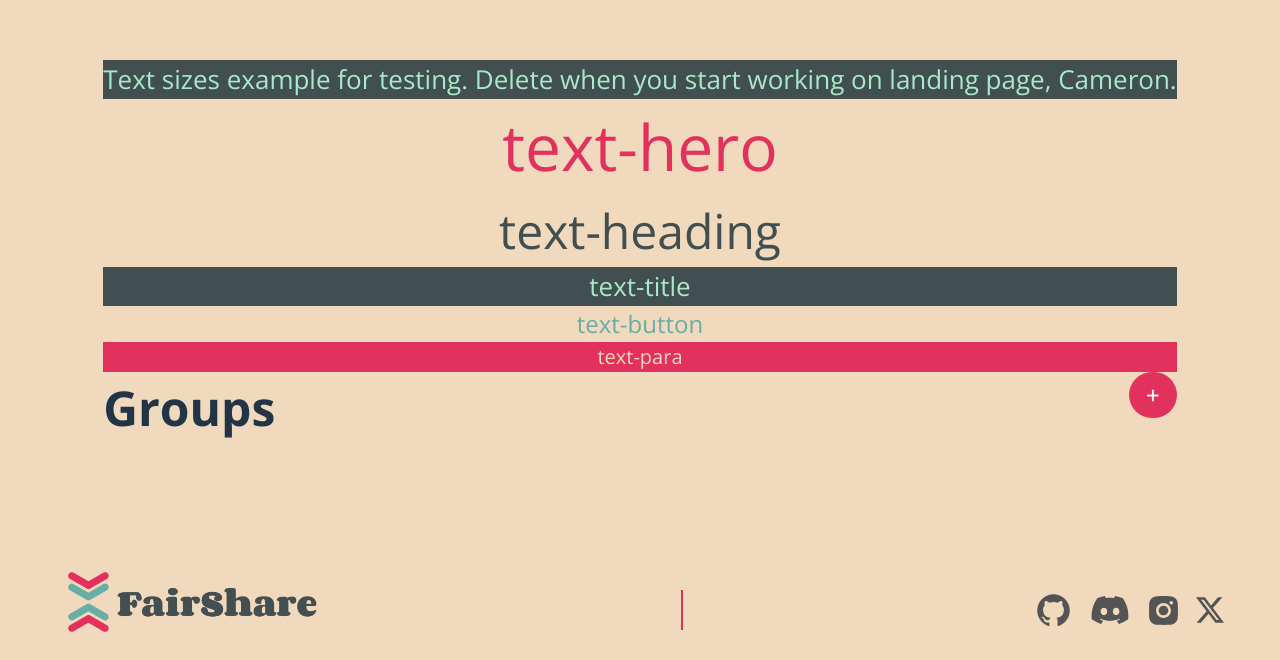
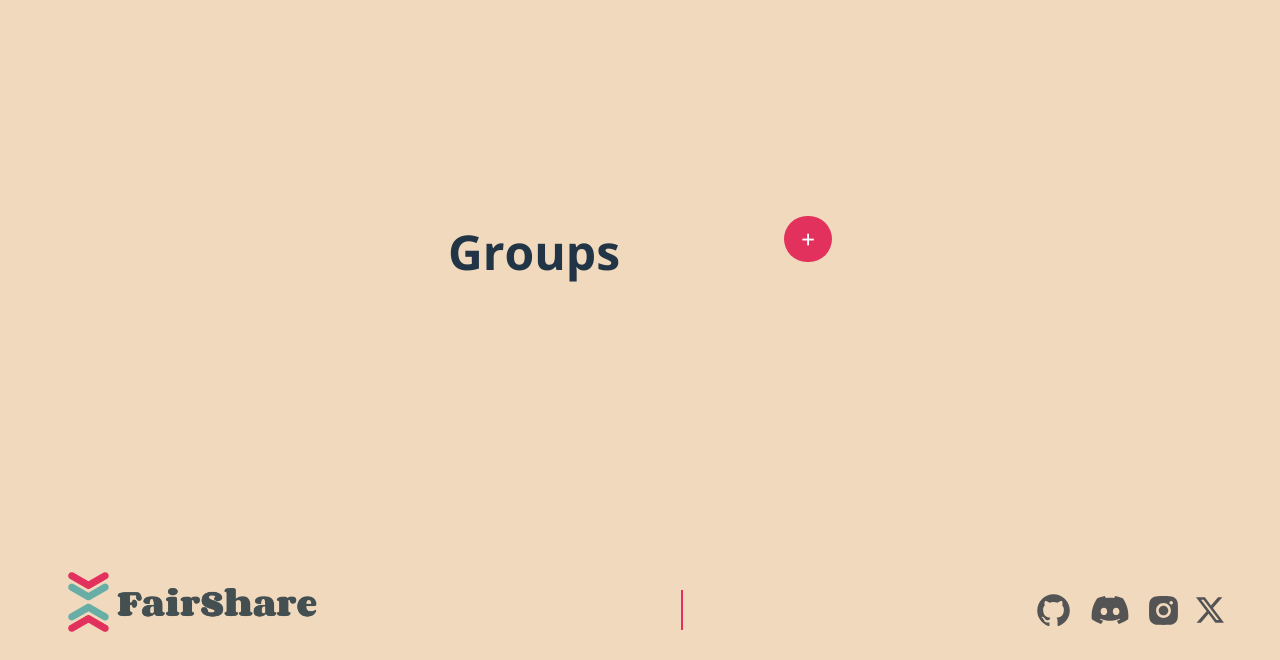
Before and after one commit to chingu-voyages/v51-tier2-team-27, a React (Vite) app in the folder vite-project/: page / in a window 1280 px wide. Shown: the part 140-800 px from the top of the page. Built offline with nearby package versions, Linux system fonts and the light colour scheme.

Commit message:
uncommented homescreen

```diff
--- a/vite-project/src/App.jsx
+++ b/vite-project/src/App.jsx
@@ -41,7 +41,7 @@ function App() {
 
   return (
     <>
-    <HomeScreen />
+    {/* <HomeScreen />   */}
     <CreateGroup
     addGroupModalIsOpen={addGroupModalIsOpen}
     addGroup={addGroup}
```
